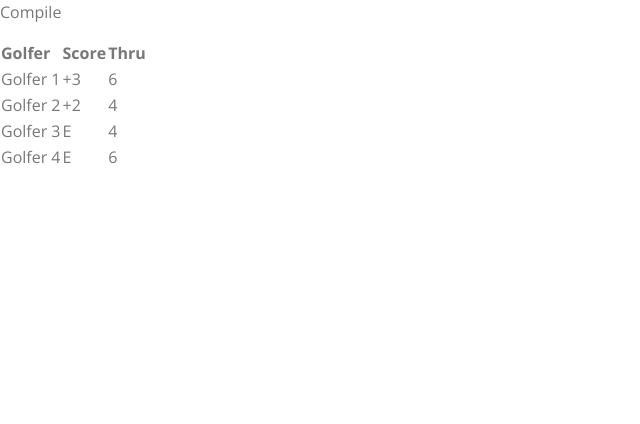
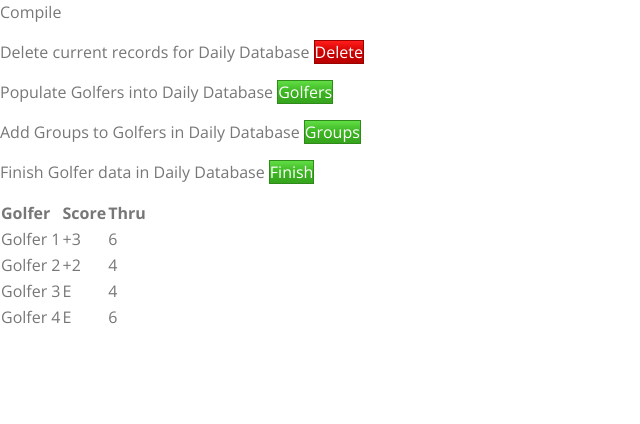
Before and after one commit to Rusty2089/birdiesandbuddies, a Django app: page /compile/ in a window 1280 px wide. Shown: the top 424 px of the page, without its empty margins (0-640 px from the left). Run offline with Django 3.2, Linux system fonts and the light colour scheme; the visitor is signed in with stand-in values (Sample User, id 1); some libraries are stand-ins or nearby versions.

Commit message:
change in setting for allowed host

```diff
--- a/buddies/settings.py
+++ b/buddies/settings.py
@@ -27,6 +27,7 @@ DEBUG = False
 
 ALLOWED_HOSTS = [
 	'thawing-tor-67269.herokuapp.com',
+	'www.birdiesandbuddies.com',
 ]
 
 # Application definition
--- a/tourney/templates/tourney/compile.html
+++ b/tourney/templates/tourney/compile.html
@@ -1,6 +1,11 @@
 {% extends "tourney/header.html" %}
 {% block content %}
 <p>Compile</p>
+
+<p>Delete current records for Daily Database  <a href="{% url 'tourney.delete_daily' %}" class="btn-danger">Delete</a></p>
+<p>Populate Golfers into Daily Database  <a href="{% url 'tourney.golfers_daily' %}" class="btn-success">Golfers</a></p>
+<p>Add Groups to Golfers in Daily Database  <a href="{% url 'tourney.groups_daily' %}" class="btn-success">Groups</a></p>
+<p>Finish Golfer data in Daily Database  <a href="{% url 'tourney.finish_daily' %}" class="btn-success">Finish</a></p>
 
 <table id="customers">
   <tr>
```
